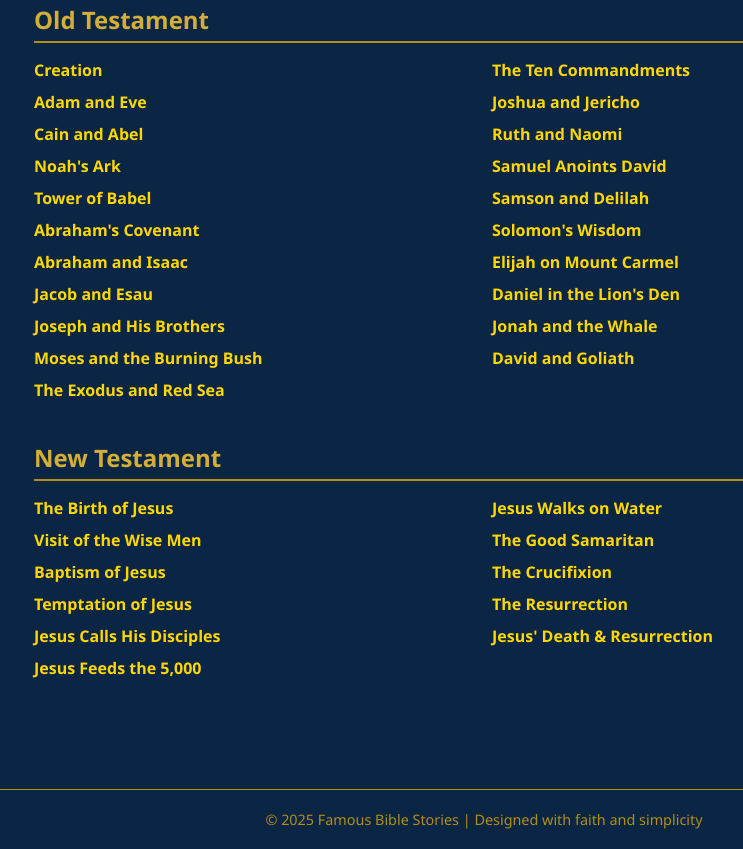
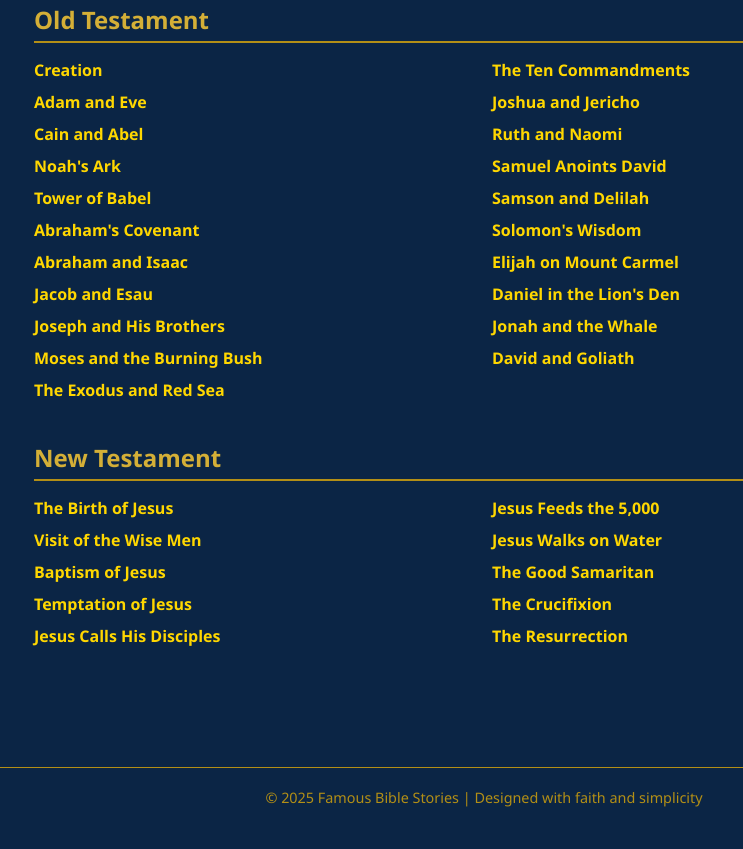
Before and after one commit to redheadliterature/Bible-Camp, a plain HTML site: page index.html in a window 1280 px wide. Shown: the part 412-1261 px from the top of the page, without its empty margins (156-899 px from the left). After the commit the page ends 1239 px from the top, so only its background shows below. Drawn offline with Linux system fonts and the light colour scheme.

Commit message:
Update index.html

```diff
--- a/index.html
+++ b/index.html
@@ -120,7 +120,6 @@
         <li><a href="good-samaritan.html">The Good Samaritan</a></li>
         <li><a href="crucifixion.html">The Crucifixion</a></li>
         <li><a href="resurrection.html">The Resurrection</a></li>
-        <li><a href="death-resurrection.html">Jesus' Death & Resurrection</a></li>
       </ul>
     </section>
   </main>
```
